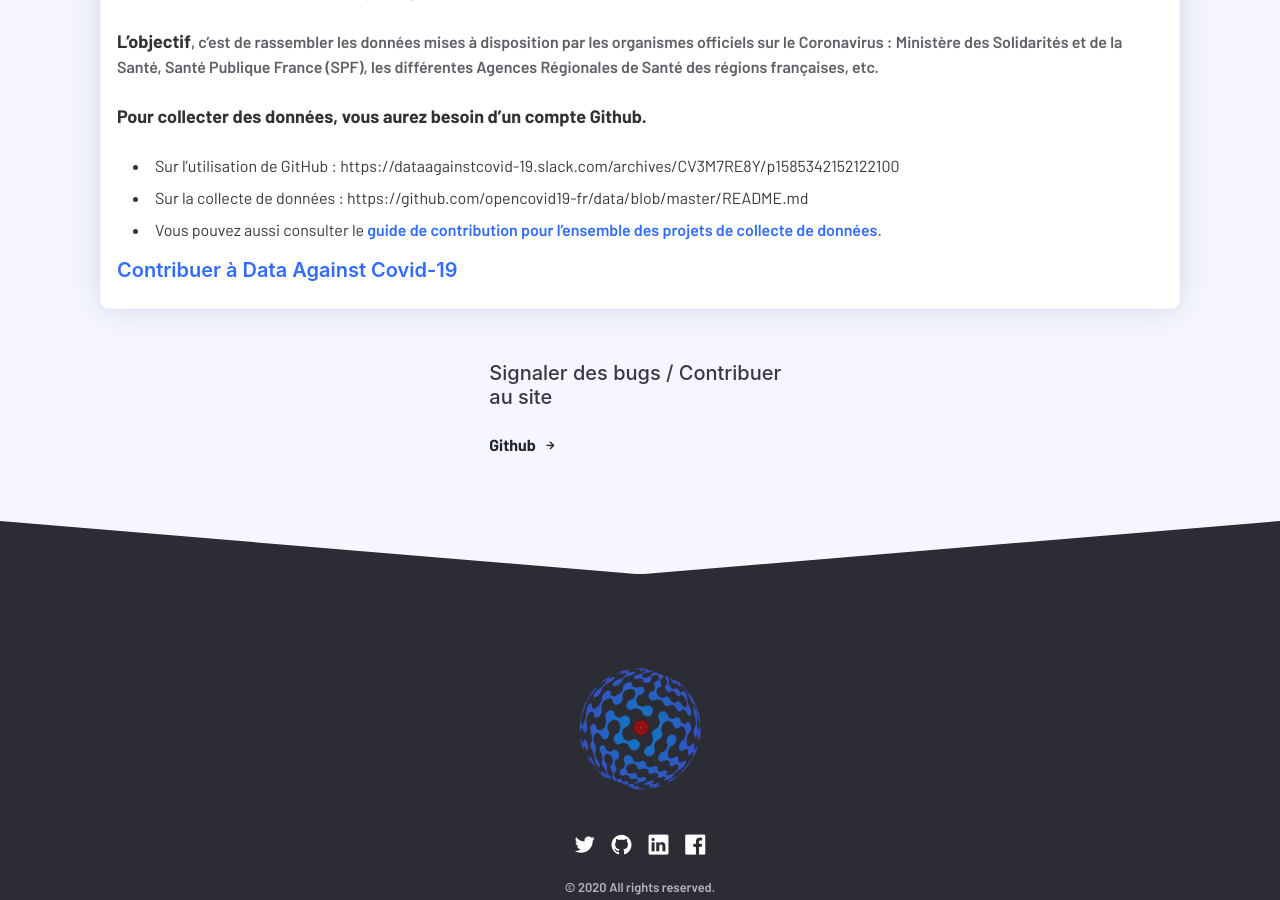
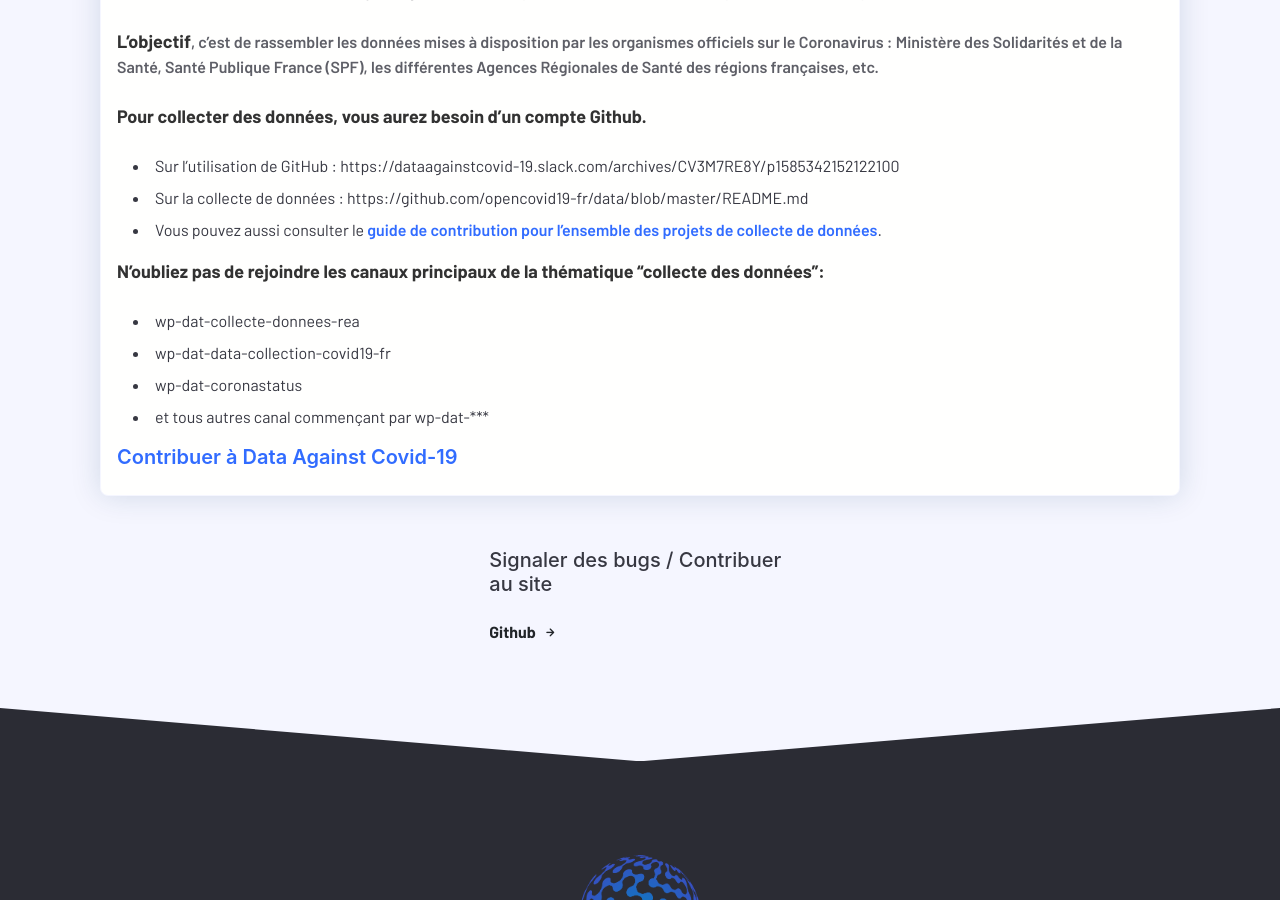
Before and after one commit to opencovid19-fr/opencovid19-fr.github.io, a Jekyll site: the page built from _posts/Comment contribuer/2020-03-15-je-suis-data.md, in a window 1280 px wide and 900 px high, scrolled down 499 px. Built offline with Jekyll 4.4.1, drawn with Linux system fonts in a browser that asks for light colours; nearby versions of some CDN libraries; comment, search, counter and statistics services are not loaded.

Commit message:
Added slack channels for data collection

```diff
--- a/_posts/Comment contribuer/2020-03-15-je-suis-data.md
+++ b/_posts/Comment contribuer/2020-03-15-je-suis-data.md
@@ -20,4 +20,10 @@
 - Sur la collecte de données  : https://github.com/opencovid19-fr/data/blob/master/README.md
 - Vous pouvez aussi consulter le [guide de contribution pour l'ensemble des projets de collecte de données](https://github.com/opencovid19-fr/comment-contribuer).
 
+**N'oubliez pas de rejoindre les canaux principaux de la thématique "collecte des données":**
+- wp-dat-collecte-donnees-rea
+- wp-dat-data-collection-covid19-fr
+- wp-dat-coronastatus
+- et tous autres canal commençant par wp-dat-***
+
 ##### [Contribuer à Data Against Covid-19](https://docs.google.com/forms/d/e/1FAIpQLSdiw56eQNGkm5uQt7mlcR32n--J2rwfSgOYpF9eAKThFNv7rA/viewform)
```
